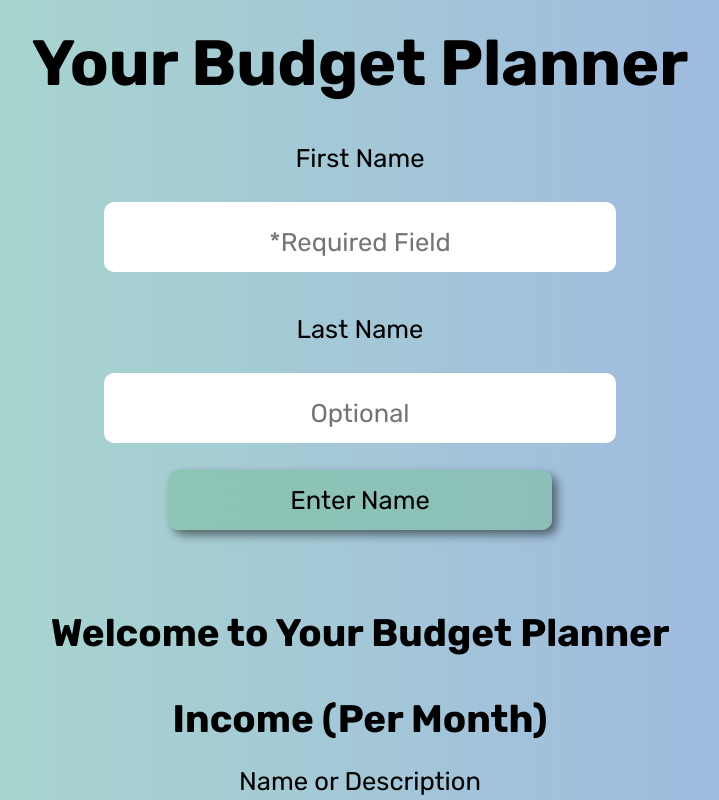
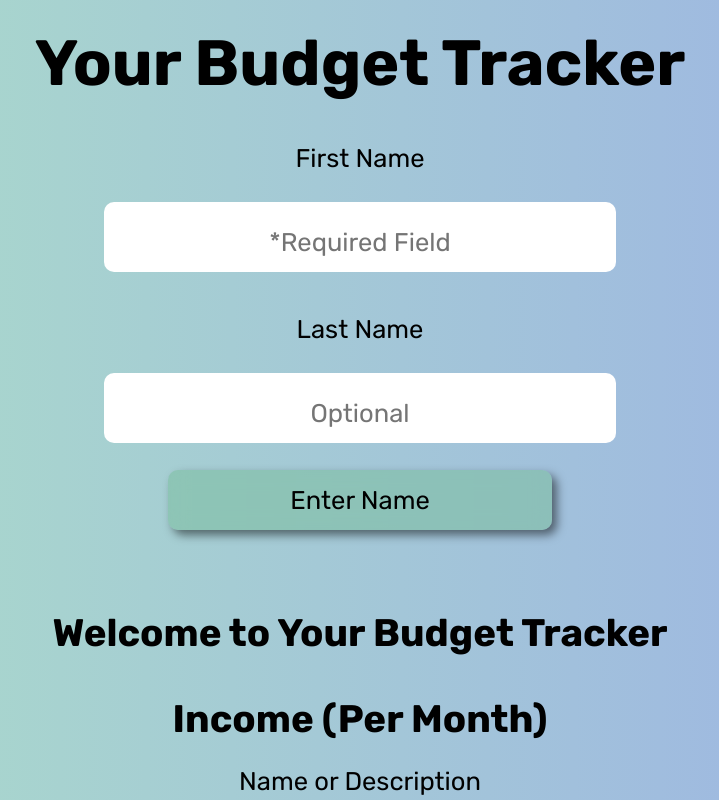
Before and after one commit to mads-byte/Budget-Tracker, a website: page index.html in a window 1280 px wide. Shown: the top 800 px of the page, without its empty margins (280-999 px from the left). Drawn offline with Linux system fonts and the light colour scheme.

Commit message:
correct header

```diff
--- a/index.html
+++ b/index.html
@@ -14,7 +14,7 @@
 
 <body>
     <header>
-        <h1 id="titleHeader">Your Budget Planner</h1>
+        <h1 id="titleHeader">Your Budget Tracker</h1>
     </header>
     <main>
         <section class="userNameArea" id="userNameSection">
@@ -29,7 +29,7 @@
             <div class="userNameArea"><input type="text" id="lastNameInput" autocomplete="off" maxlength="20"
                     placeholder="Optional"></div>
             <div class="userNameArea"><button id="nameSubmit">Enter Name</button></div>
-            <h1 id="greeting" class="userNameArea">Welcome to Your Budget Planner<span id="userNameDisplay"></span></h1>
+            <h1 id="greeting" class="userNameArea">Welcome to Your Budget Tracker<span id="userNameDisplay"></span></h1>
         </section>
         <section id="incomeSection">
             <h1 class="incomeArea">Income (Per Month)</h1>
```
